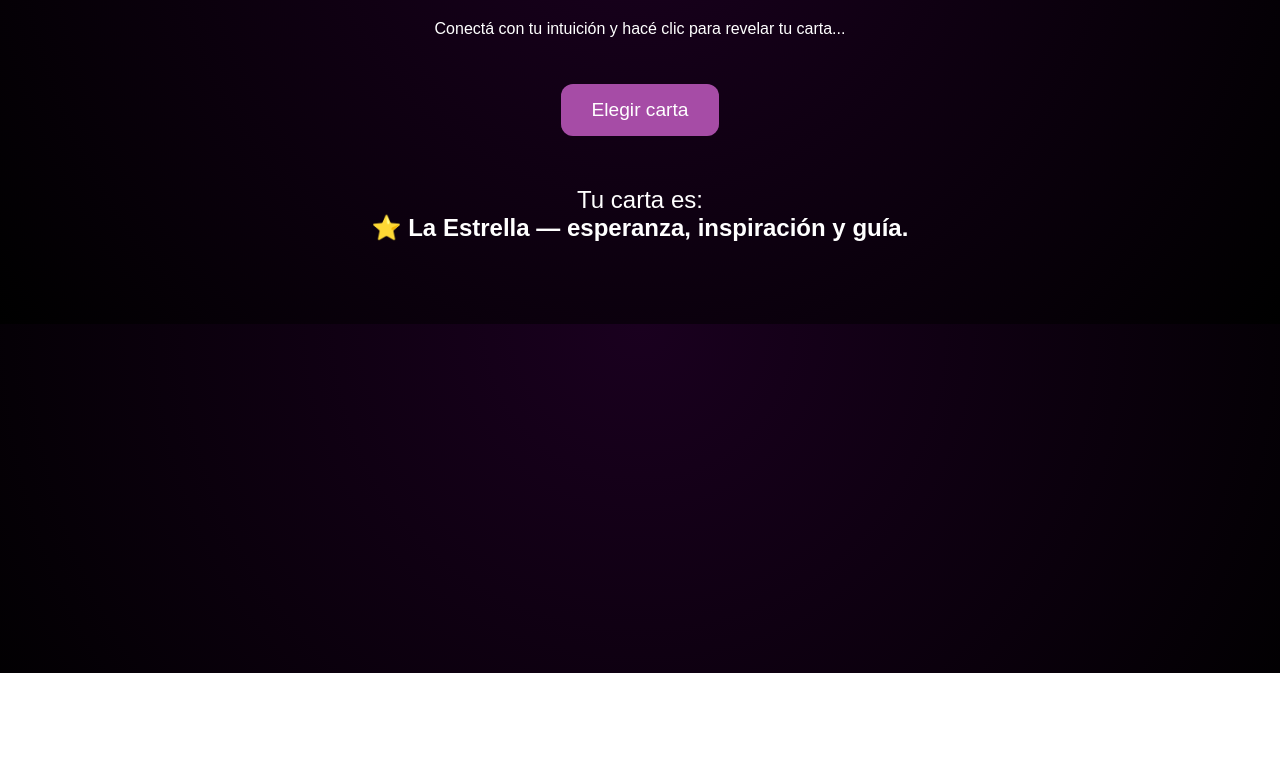
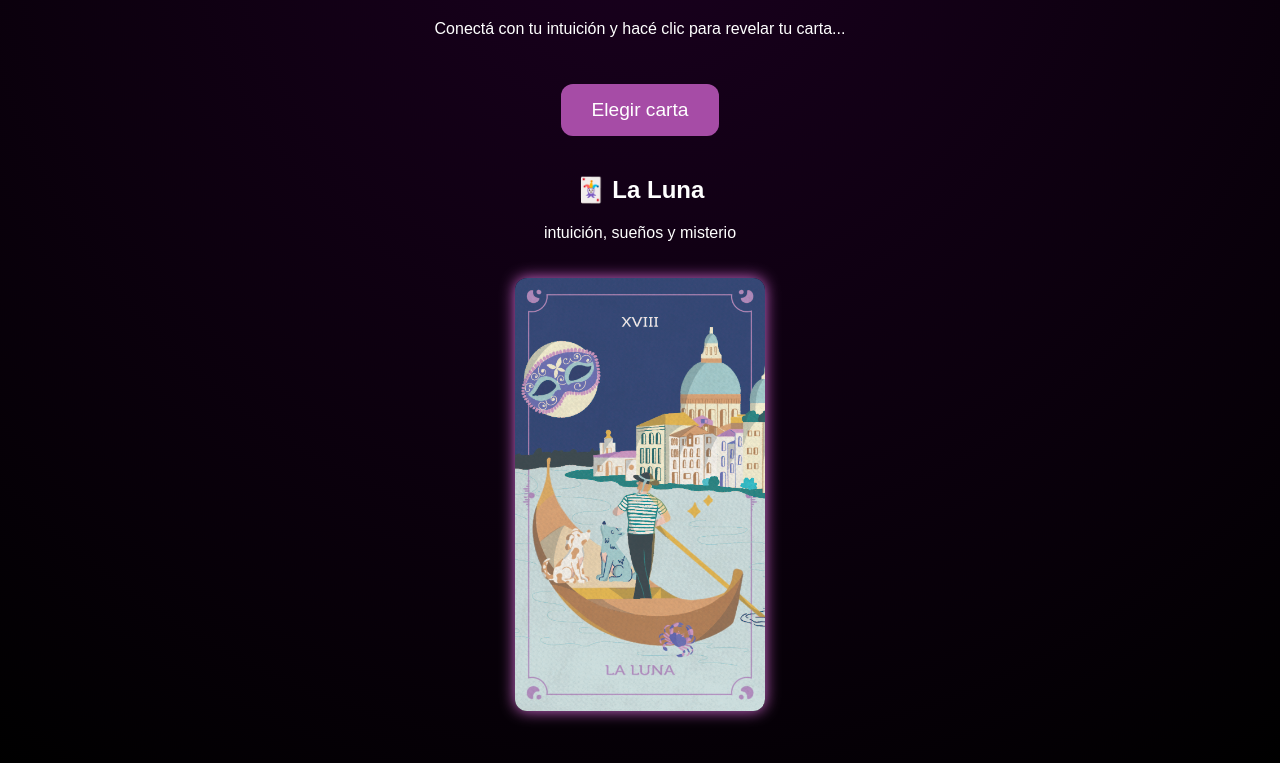
Before and after one commit to anidimattia/tarot-web, a plain HTML site: page index.html in a window 1280 px wide. Both pictures are taken after a click on the button "Elegir carta". Shown: the part 127-890 px from the top of the page. Before the commit the page ends 800 px from the top, so only its background shows below. Drawn offline with Linux system fonts and the light colour scheme.

Commit message:
Update index.html

```diff
--- a/index.html
+++ b/index.html
@@ -12,10 +12,7 @@
       padding: 50px;
     }
 
-    h1 {
-      font-size: 2.2em;
-      color: #ffccff;
-    }
+    h1 { font-size: 2.2em; color: #ffccff; }
 
     button {
       background: #a64ca6;
@@ -29,15 +26,19 @@
       margin-top: 30px;
     }
 
-    button:hover {
-      background: #d36ad3;
-      transform: scale(1.05);
+    button:hover { background: #d36ad3; transform: scale(1.05); }
+
+    .card {
+      margin-top: 40px;
+      animation: fadeIn 1s ease;
     }
 
-    .card {
-      margin-top: 50px;
-      font-size: 1.5em;
-      animation: fadeIn 1s ease;
+    img {
+      width: 250px;
+      height: auto;
+      margin-top: 20px;
+      border-radius: 12px;
+      box-shadow: 0 0 15px #d36ad3;
     }
 
     @keyframes fadeIn {
@@ -56,22 +57,22 @@
 
   <script>
     const cards = [
-      "🌞 El Sol — claridad, éxito y vitalidad.",
-      "🌙 La Luna — intuición, sueños y misterio.",
-      "⭐ La Estrella — esperanza, inspiración y guía.",
-      "⚡ La Torre — cambio repentino, transformación.",
-      "💀 La Muerte — cierre de ciclo, renacimiento.",
-      "👑 El Emperador — poder, estructura, estabilidad.",
-      "💫 La Rueda de la Fortuna — destino y movimiento.",
-      "🃏 El Loco — nuevos comienzos y libertad.",
-      "💖 Los Enamorados — decisiones y conexiones profundas."
+      { name: "El Sol", desc: "claridad, éxito y vitalidad", img: "img/19_el-sol.jpg" },
+      { name: "La Luna", desc: "intuición, sueños y misterio", img: "img/18_la-luna.jpg" },
+      { name: "La Estrella", desc: "esperanza e inspiración", img: "img/17_la-estrella.jpg" },
+      { name: "La Torre", desc: "cambio repentino, transformación", img: "img/16_la-torre.jpg" },
+      { name: "La Muerte", desc: "cierre de ciclo, renacimiento", img: "img/13_la-muerte.jpg" },
+      { name: "El Loco", desc: "nuevos comienzos, libertad", img: "img/0_el-loco.jpg" }
     ];
 
     function pickCard() {
       const random = Math.floor(Math.random() * cards.length);
       const card = cards[random];
-      const result = document.getElementById("result");
-      result.innerHTML = `<p>Tu carta es:<br><strong>${card}</strong></p>`;
+      document.getElementById("result").innerHTML = `
+        <h2>🃏 ${card.name}</h2>
+        <p>${card.desc}</p>
+        <img src="${card.img}" alt="${card.name}">
+      `;
     }
   </script>
 </body>
```
